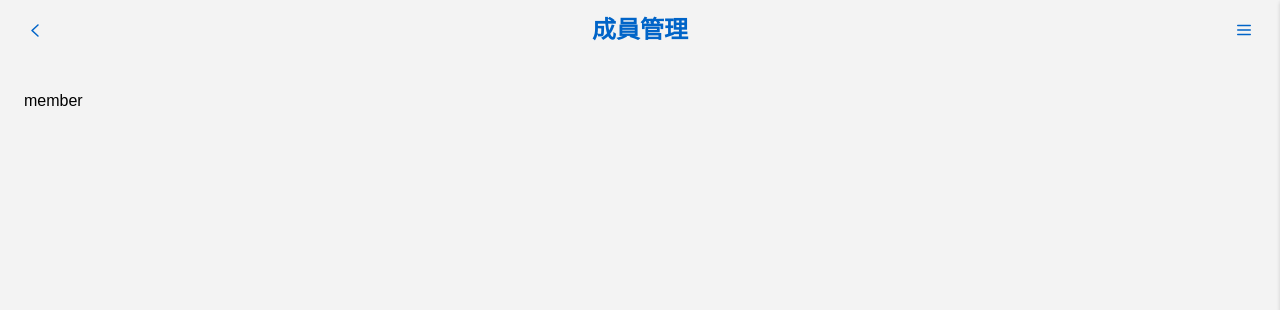
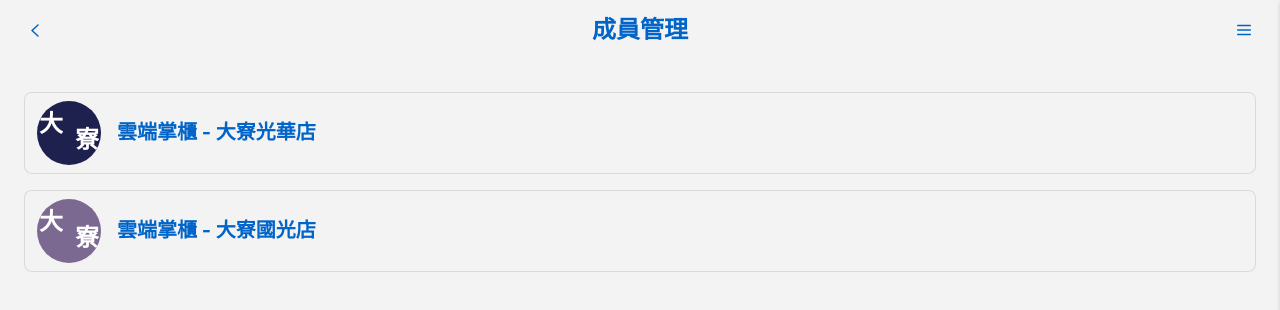
Before and after one commit to leon11081991/vue3-emgiot, a Vue app: page /member in a window 1280 px wide. Shown: the top 310 px of the page. Built offline with nearby package versions, Linux system fonts and the light colour scheme.

Commit message:
feat(member-page): 基本切版

```diff
--- a/src/views/MemberPage.vue
+++ b/src/views/MemberPage.vue
@@ -1,7 +1,172 @@
-<script setup lang="ts"></script>
+<script setup lang="ts">
+import { ref } from 'vue'
+import AvatarDisplay from '@/components/Base/AvatarDisplay.vue'
+
+const activeKey = ref([])
+
+const mockData = [
+  {
+    storeName: '大寮光華店',
+    storeId: 1,
+    members: [
+      {
+        memberId: 13,
+        name: '雲小二',
+        level: 2
+      },
+      {
+        memberId: 14,
+        name: '阿小二',
+        level: 1
+      }
+    ]
+  },
+  {
+    storeName: '大寮國光店',
+    storeId: 2,
+    members: [
+      {
+        memberId: 12,
+        name: '阿蝦',
+        level: 1
+      }
+    ]
+  }
+]
+</script>
 
 <template>
-  <div class="member-page">member</div>
+  <div class="member-page">
+    <div class="collapse-container">
+      <a-collapse
+        v-for="store in mockData"
+        v-model:activeKey="activeKey"
+        class="member-collapse"
+        collapsible="header"
+      >
+        <a-collapse-panel :key="store.storeId" :showArrow="false">
+          <template v-slot:header>
+            <div class="collapse-header-wrap">
+              <AvatarDisplay size="lg" :name="store.storeName" :charNum="2" />
+              <h4 class="store-name">雲端掌櫃&nbsp;-&nbsp;{{ store.storeName }}</h4>
+            </div>
+          </template>
+
+          <ul class="content-list">
+            <li v-for="member in store.members" class="content-item">
+              <AvatarDisplay size="md" :name="member.name" />
+              <div class="member-wrap">
+                <h6 class="member-name">{{ member.name }}</h6>
+                <div class="member-level">Lv.{{ member.level }}</div>
+              </div>
+            </li>
+          </ul>
+        </a-collapse-panel>
+      </a-collapse>
+    </div>
+  </div>
 </template>
 
-<style lang="scss" scoped></style>
+<style lang="scss" scoped>
+.collapse-container {
+  display: flex;
+  flex-direction: column;
+  gap: 1rem;
+}
+
+.member-collapse {
+  @include base-transition;
+  overflow: hidden;
+
+  &:has(.ant-collapse-item-active) {
+    border-color: $--color-gray-600;
+  }
+
+  :deep(.ant-collapse-item) {
+    @include base-transition;
+  }
+
+  :deep(.ant-collapse-item.ant-collapse-item-active) {
+    border-color: $--color-gray-600;
+  }
+
+  :deep(.ant-collapse-header) {
+    @include base-transition;
+    padding: 0.5rem;
+    background-color: $--background-color-base;
+
+    &:hover {
+      background-color: $--color-gray-300;
+    }
+
+    .collapse-header-wrap {
+      display: flex;
+      flex-wrap: wrap;
+      align-items: center;
+      gap: 1rem;
+
+      .store-name {
+        font-size: 1.25rem;
+        color: $--color-primary;
+        font-weight: bold;
+      }
+    }
+
+    .ant-collapse-header-text {
+      width: 100%;
+    }
+  }
+
+  :deep(.ant-collapse-content) {
+    background-color: $--background-color-base;
+    border-top: none;
+
+    .ant-collapse-content-box {
+      position: relative;
+      margin-inline: 1rem;
+      &:before {
+        position: absolute;
+        top: 0;
+        left: 50%;
+        transform: translateX(-50%);
+        content: '';
+        width: 100%;
+        height: 1px;
+        background-color: $--color-gray-400;
+      }
+    }
+  }
+}
+
+.content-list {
+  display: flex;
+  flex-direction: column;
+
+  .content-item {
+    @include base-transition;
+    display: flex;
+    align-items: center;
+    gap: 1rem;
+    padding: 0.5rem;
+    border-radius: $--border-radius-base;
+    cursor: pointer;
+
+    &:hover {
+      background-color: $--color-gray-400;
+    }
+  }
+}
+
+.member-wrap {
+  .member-name {
+    font-size: 1rem;
+    color: $--color-primary;
+    font-weight: bold;
+  }
+
+  .member-level {
+    font-size: 1rem;
+    color: $--color-gray-600;
+  }
+}
+</style>
```
